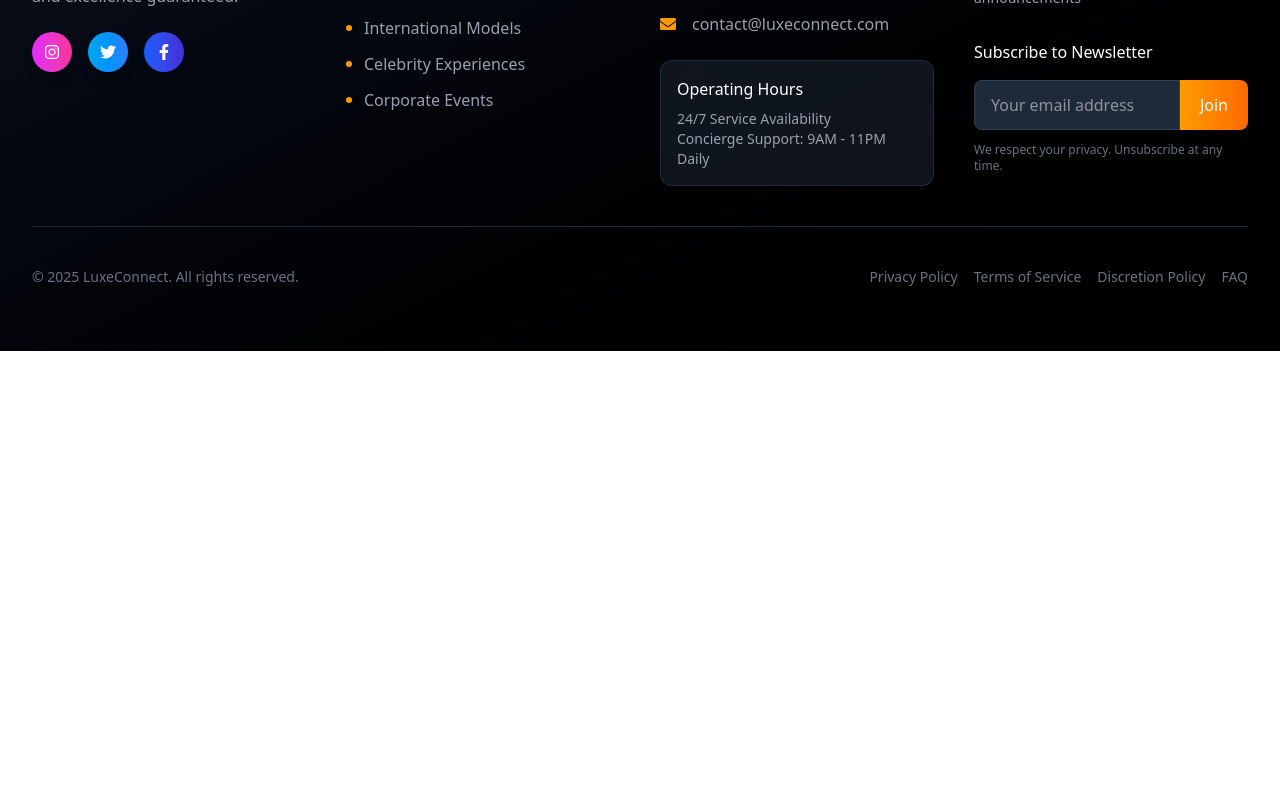
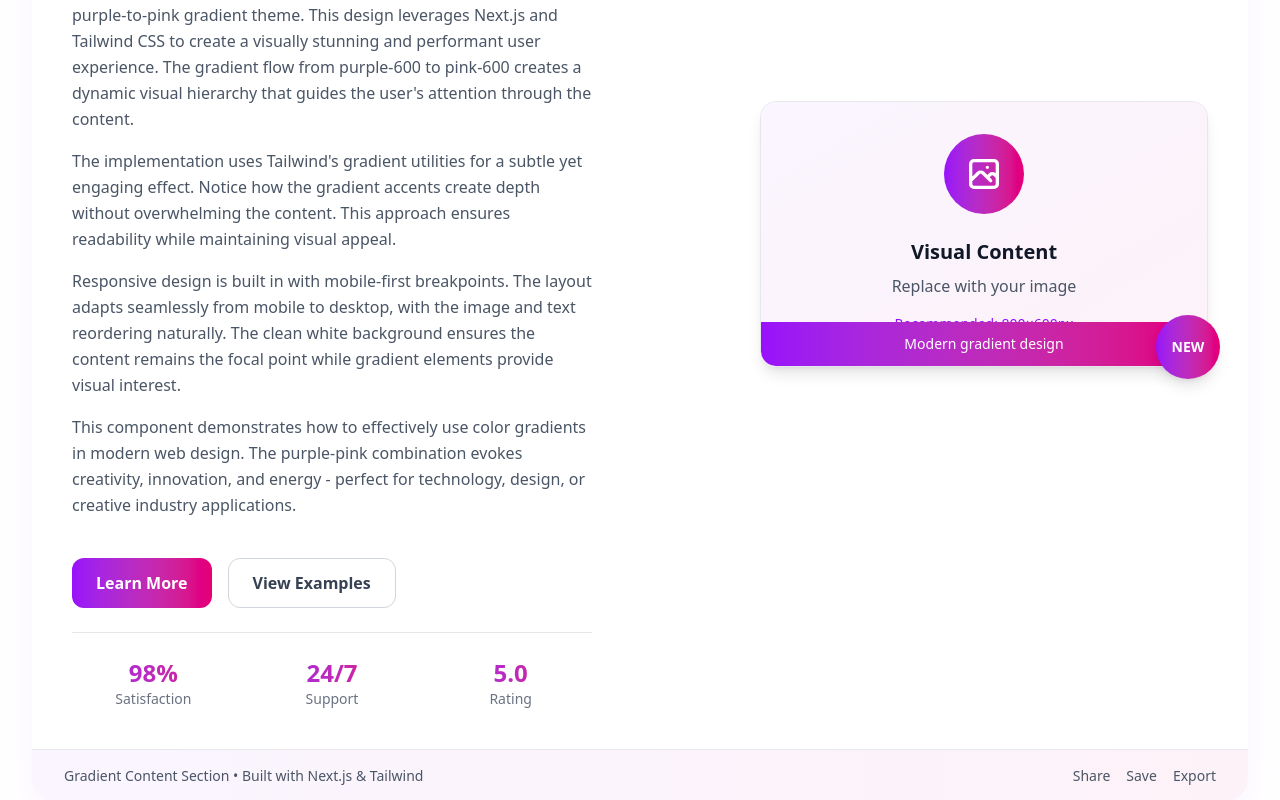
Before and after one commit to Prakash84/delhiggwebsite, a Next.js app: page /Locations/Delhiescorts in a window 1280 px wide. Shown: the part 5780-6580 px from the top of the page. Before the commit the page ends 6131 px from the top, so only its background shows below. Built offline with nearby package versions, Linux system fonts and the light colour scheme.

Commit message:
Updated something

```diff
--- a/src/app/Locations/Delhiescorts/page.js
+++ b/src/app/Locations/Delhiescorts/page.js
@@ -262,6 +262,7 @@ export default function Delhiescorts({
         <path d="M0 40 C360 120 1080 -40 1440 40 L1440 120 L0 120 Z" fill="rgba(255,255,255,0.06)" />
       </svg>
     </header>
+
     {/* content */}
      <section className="py-20">
       <div className="container mx-auto px-4">
@@ -615,6 +616,130 @@ export default function Delhiescorts({
                       </div>
                     </div>
                     {/* END Hotel */}
+                    {/* cont */}
+     <div className="min-h-screen flex items-center justify-center p-4 md:p-8">
+      <div className="max-w-7xl w-full">
+        <div className="relative">
+          {/* Main content card */}
+          <div className="bg-white rounded-3xl overflow-hidden shadow-2xl shadow-purple-500/10">
+
+            {/* Gradient header stripe */}
+            {/* <div className="relative h-2 bg-gradient-to-r from-purple-600 via-pink-500 to-purple-600"></div> */}
+
+            <div className="grid grid-cols-1 lg:grid-cols-2 gap-8 p-6 md:p-10">
+
+              {/* Text Content */}
+              <div className="space-y-6 lg:pr-8">
+                <div>
+                  <span className="inline-block px-4 py-1.5 rounded-full bg-gradient-to-r from-purple-600/10 to-pink-600/10 text-purple-600 text-sm font-medium mb-4">
+                    Featured Content
+                  </span>
+                  <h1 className="text-3xl md:text-4xl lg:text-5xl font-bold text-gray-900">
+                    Modern Design with <span className="bg-gradient-to-r from-purple-600 to-pink-600 bg-clip-text text-transparent">Stunning Gradient</span> Effects
+                  </h1>
+                </div>
+
+                <div className="space-y-4 text-gray-600 leading-relaxed">
+                  <p>
+                    Welcome to our modern content section, designed with a captivating purple-to-pink gradient theme.
+                    This design leverages Next.js and Tailwind CSS to create a visually stunning and performant user
+                    experience. The gradient flow from purple-600 to pink-600 creates a dynamic visual hierarchy that
+                    guides the user's attention through the content.
+                  </p>
+
+                  <p>
+                    The implementation uses Tailwind's gradient utilities for a subtle yet engaging effect. Notice how
+                    the gradient accents create depth without overwhelming the content. This approach ensures readability
+                    while maintaining visual appeal.
+                  </p>
+
+                  <p>
+                    Responsive design is built in with mobile-first breakpoints. The layout adapts seamlessly from
+                    mobile to desktop, with the image and text reordering naturally. The clean white background ensures
+                    the content remains the focal point while gradient elements provide visual interest.
+                  </p>
+
+                  <p>
+                    This component demonstrates how to effectively use color gradients in modern web design. The
+                    purple-pink combination evokes creativity, innovation, and energy - perfect for technology,
+                    design, or creative industry applications.
+                  </p>
+                </div>
+
+                <div className="flex flex-wrap gap-4 pt-4">
+                  <button className="px-6 py-3 rounded-xl bg-gradient-to-r from-purple-600 to-pink-600 text-white font-semibold hover:from-purple-700 hover:to-pink-700 transition-all duration-300 hover:shadow-lg hover:shadow-purple-500/30">
+                    Learn More
+                  </button>
+                  <button className="px-6 py-3 rounded-xl bg-transparent text-gray-700 font-semibold border border-gray-300 hover:border-purple-400 hover:text-purple-700 transition-all duration-300">
+                    View Examples
+                  </button>
+                </div>
+
+                {/* Stats */}
+                <div className="grid grid-cols-3 gap-4 pt-6 border-t border-gray-200">
+                  <div className="text-center">
+                    <div className="text-2xl font-bold bg-gradient-to-r from-purple-600 to-pink-600 bg-clip-text text-transparent">98%</div>
+                    <div className="text-sm text-gray-500">Satisfaction</div>
+                  </div>
+                  <div className="text-center">
+                    <div className="text-2xl font-bold bg-gradient-to-r from-purple-600 to-pink-600 bg-clip-text text-transparent">24/7</div>
+                    <div className="text-sm text-gray-500">Support</div>
+                  </div>
+                  <div className="text-center">
+                    <div className="text-2xl font-bold bg-gradient-to-r from-purple-600 to-pink-600 bg-clip-text text-transparent">5.0</div>
+                    <div className="text-sm text-gray-500">Rating</div>
+                  </div>
+                </div>
+              </div>
+
+              {/* Image Section */}
+              <div className="relative flex items-center justify-center lg:justify-end">
+                <div className="relative w-full max-w-md">
+                  {/* Main image container */}
+                  <div className="relative rounded-2xl overflow-hidden border border-gray-200 shadow-lg">
+                    <div className="aspect-video relative bg-gradient-to-br from-purple-50 to-pink-50 flex items-center justify-center">
+                      {/* Placeholder image - replace with your actual image */}
+                      <div className="text-center p-8">
+                        <div className="w-20 h-20 mx-auto mb-6 rounded-full bg-gradient-to-r from-purple-600 to-pink-600 flex items-center justify-center">
+                          <svg className="w-10 h-10 text-white" fill="none" stroke="currentColor" viewBox="0 0 24 24" xmlns="http://www.w3.org/2000/svg">
+                            <path strokeLinecap="round" strokeLinejoin="round" strokeWidth="2" d="M4 16l4.586-4.586a2 2 0 012.828 0L16 16m-2-2l1.586-1.586a2 2 0 012.828 0L20 14m-6-6h.01M6 20h12a2 2 0 002-2V6a2 2 0 00-2-2H6a2 2 0 00-2 2v12a2 2 0 002 2z"></path>
+                          </svg>
+                        </div>
+                        <h3 className="text-xl font-semibold text-gray-900 mb-2">Visual Content</h3>
+                        <p className="text-gray-600">Replace with your image</p>
+                        <p className="text-sm text-purple-600 mt-4">Recommended: 800×600px</p>
+                      </div>
+                    </div>
+
+                    {/* Image caption with gradient */}
+                    <div className="absolute bottom-0 left-0 right-0 bg-gradient-to-r from-purple-600 to-pink-600 p-3">
+                      <p className="text-white text-sm font-medium text-center">Modern gradient design</p>
+                    </div>
+                  </div>
+
+                  {/* Gradient accent element */}
+                  <div className="absolute -bottom-3 -right-3 w-16 h-16 rounded-full bg-gradient-to-r from-purple-600 to-pink-600 flex items-center justify-center text-white font-bold text-sm shadow-lg">
+                    NEW
+                  </div>
+                </div>
+              </div>
+            </div>
+
+            {/* Footer with subtle gradient */}
+            <div className="px-8 py-4 bg-gradient-to-r from-purple-50 to-pink-50 border-t border-gray-200">
+              <div className="flex flex-wrap justify-between items-center text-sm text-gray-600">
+                <div>Gradient Content Section • Built with Next.js & Tailwind</div>
+                <div className="flex space-x-4">
+                  <a href="#" className="hover:text-purple-600 transition-colors font-medium">Share</a>
+                  <a href="#" className="hover:text-pink-600 transition-colors font-medium">Save</a>
+                  <a href="#" className="hover:text-purple-600 transition-colors font-medium">Export</a>
+                </div>
+              </div>
+            </div>
+          </div>
+        </div>
+      </div>
+    </div>
     </>
 
   );
```
